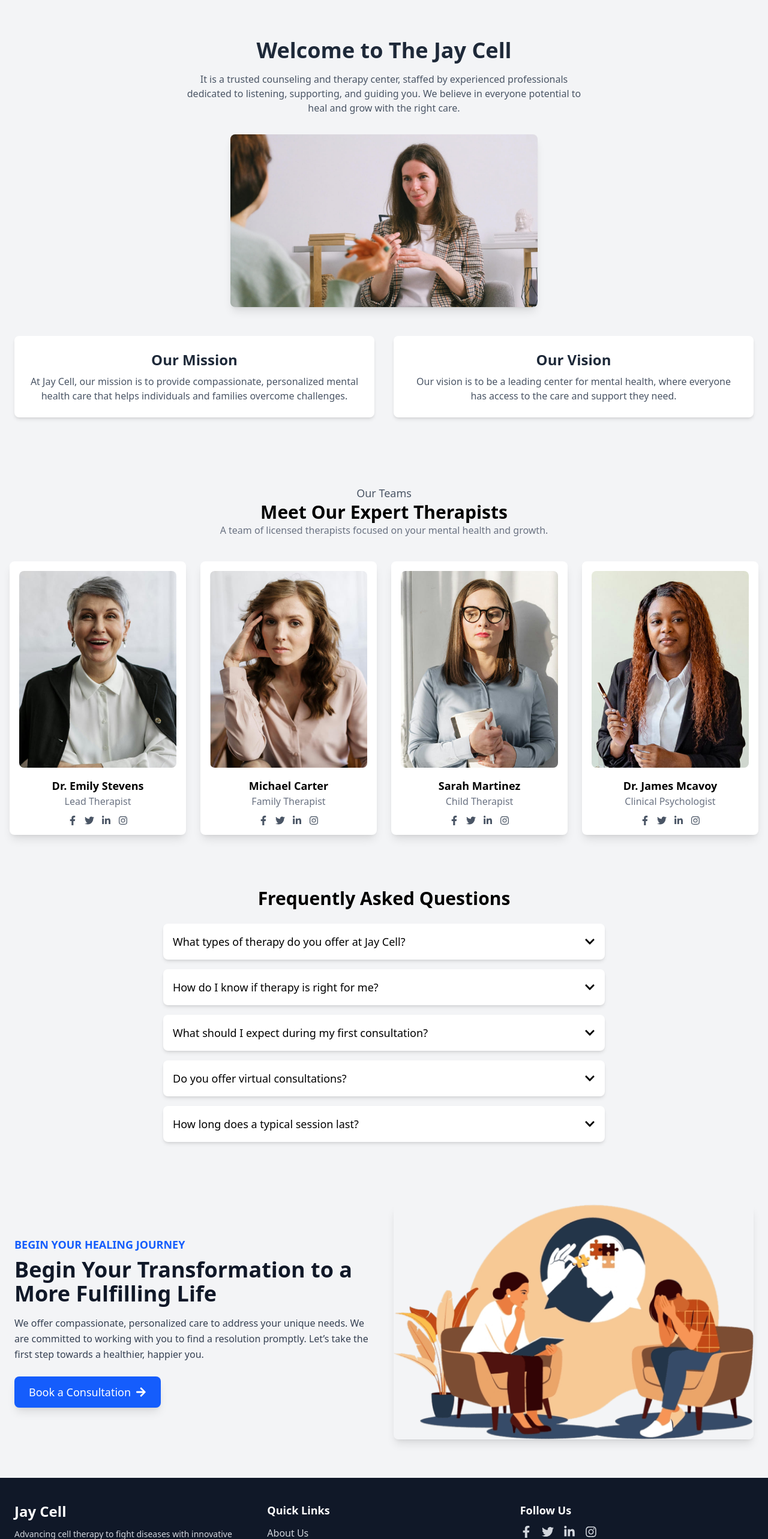
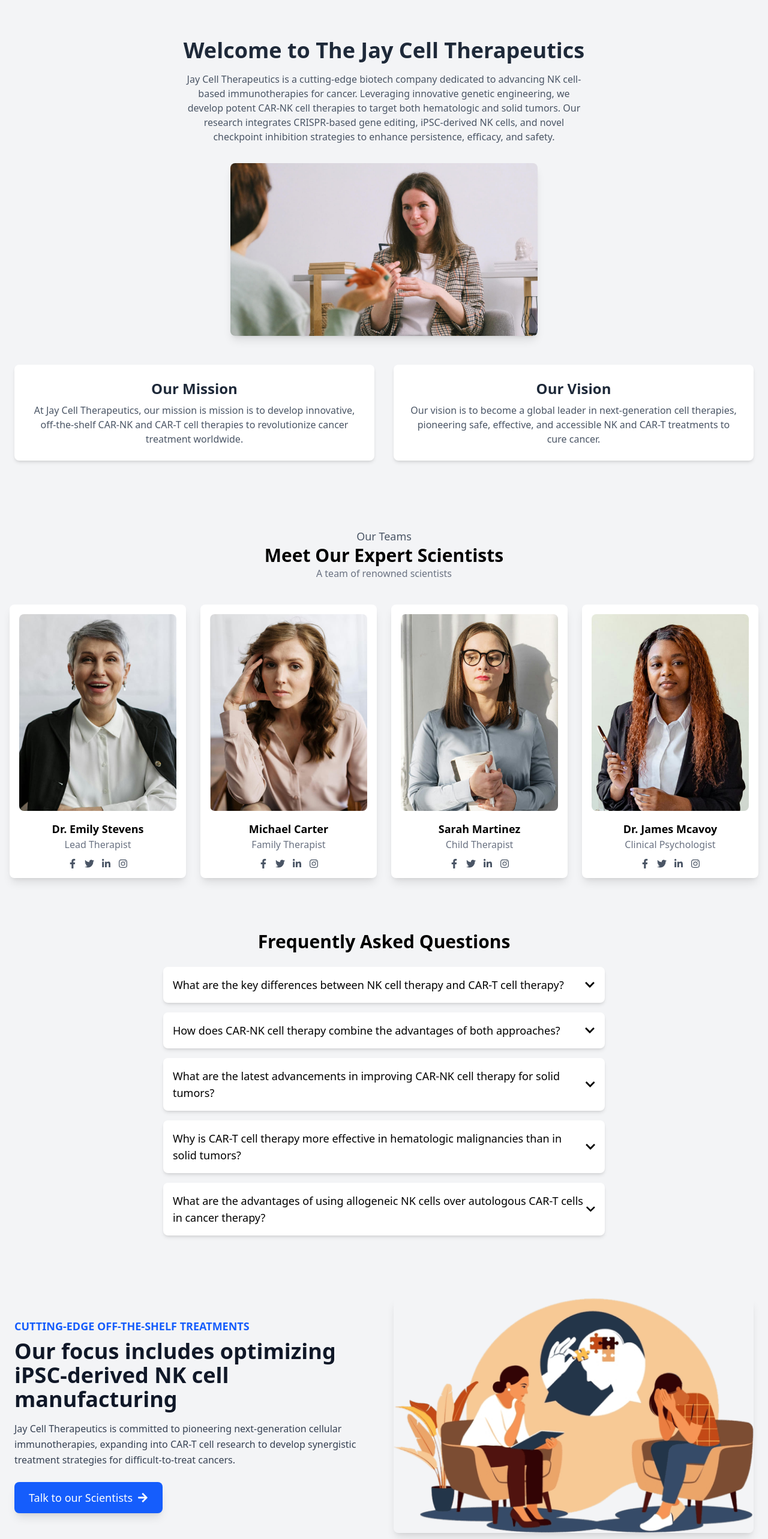
Before and after one commit to arun-9/jay-cell-therapeutics, a React (Vite) app: page /about in a window 1280 px wide. Shown: the part 120-2686 px from the top of the page at 60% size. Built offline with nearby package versions, Linux system fonts and the light colour scheme.

Commit message:
verbiage changes

```diff
--- a/src/components/AboutPageComponent/AboutSection.jsx
+++ b/src/components/AboutPageComponent/AboutSection.jsx
@@ -12,7 +12,7 @@ const AboutSection = () => {
           transition={{ duration: 1 }}
           className="text-4xl font-extrabold text-gray-800"
         >
-          Welcome to The Jay Cell
+          Welcome to The Jay Cell Therapeutics
         </motion.h2>
         <motion.p
           initial={{ opacity: 0, y: 20 }}
@@ -20,9 +20,13 @@ const AboutSection = () => {
           transition={{ duration: 1, delay: 0.3 }}
           className="mt-4 text-gray-600 max-w-2xl mx-auto"
         >
-          It is a trusted counseling and therapy center, staffed by experienced
-          professionals dedicated to listening, supporting, and guiding you. We
-          believe in everyone potential to heal and grow with the right care.
+          Jay Cell Therapeutics is a cutting-edge biotech company dedicated to
+          advancing NK cell-based immunotherapies for cancer. Leveraging
+          innovative genetic engineering, we develop potent CAR-NK cell
+          therapies to target both hematologic and solid tumors. Our research
+          integrates CRISPR-based gene editing, iPSC-derived NK cells, and novel
+          checkpoint inhibition strategies to enhance persistence, efficacy, and
+          safety.
         </motion.p>
 
         {/* Image */}
@@ -49,9 +53,9 @@ const AboutSection = () => {
           >
             <h3 className="text-2xl font-bold text-gray-800">Our Mission</h3>
             <p className="mt-2 text-gray-600">
-              At Jay Cell, our mission is to provide compassionate, personalized
-              mental health care that helps individuals and families overcome
-              challenges.
+              At Jay Cell Therapeutics, our mission is mission is to develop
+              innovative, off-the-shelf CAR-NK and CAR-T cell therapies to
+              revolutionize cancer treatment worldwide.
             </p>
           </motion.div>
           <motion.div
@@ -62,8 +66,9 @@ const AboutSection = () => {
           >
             <h3 className="text-2xl font-bold text-gray-800">Our Vision</h3>
             <p className="mt-2 text-gray-600">
-              Our vision is to be a leading center for mental health, where
-              everyone has access to the care and support they need.
+              Our vision is to become a global leader in next-generation cell
+              therapies, pioneering safe, effective, and accessible NK and CAR-T
+              treatments to cure cancer.
             </p>
           </motion.div>
         </div>
--- a/src/components/AboutPageComponent/CTASection.jsx
+++ b/src/components/AboutPageComponent/CTASection.jsx
@@ -13,16 +13,16 @@ const CTASection = () => {
           className="md:w-1/2 text-left"
         >
           <p className="text-lg text-blue-600 font-semibold">
-            BEGIN YOUR HEALING JOURNEY
+            CUTTING-EDGE OFF-THE-SHELF TREATMENTS
           </p>
           <h2 className="text-3xl md:text-4xl font-bold mt-2 text-gray-900">
-            Begin Your Transformation to a More Fulfilling Life
+            Our focus includes optimizing iPSC-derived NK cell manufacturing
           </h2>
           <p className="text-gray-700 mt-4 leading-relaxed">
-            We offer compassionate, personalized care to address your unique
-            needs. We are committed to working with you to find a resolution
-            promptly. Let’s take the first step towards a healthier, happier
-            you.
+            Jay Cell Therapeutics is committed to pioneering next-generation
+            cellular immunotherapies, expanding into CAR-T cell research to
+            develop synergistic treatment strategies for difficult-to-treat
+            cancers.
           </p>
           <motion.a
             href="/contact-us"
@@ -31,7 +31,7 @@ const CTASection = () => {
             className="mt-6 inline-flex items-center gap-2 bg-blue-600 text-white px-6 py-3 rounded-lg shadow-lg text-lg font-medium transition-all hover:bg-blue-700 hover:shadow-xl"
           >
             <span className="relative group">
-              Book a Consultation
+              Talk to our Scientists
               <span className="absolute left-0 bottom-0 w-0 h-0.5 bg-white transition-all group-hover:w-full"></span>
             </span>
             <motion.span
--- a/src/components/AboutPageComponent/FAQAccordion.jsx
+++ b/src/components/AboutPageComponent/FAQAccordion.jsx
@@ -3,30 +3,35 @@ import { FaChevronDown } from "react-icons/fa";
 
 const faqs = [
   {
-    question: "What types of therapy do you offer at Jay Cell?",
+    question:
+      "What are the key differences between NK cell therapy and CAR-T cell therapy?",
     answer:
-      "We offer a range of therapeutics, including regenerative medicine, cell therapy, and personalized treatments tailored to individual needs."
+      "NK (Natural Killer) cell therapy utilizes innate immune cells that can recognize and kill tumor cells without prior sensitization, while CAR-T (Chimeric Antigen Receptor T) cell therapy uses genetically engineered T cells that are specifically designed to target cancer cells expressing a particular antigen. ",
   },
   {
-    question: "How do I know if therapy is right for me?",
+    question:
+      "How does CAR-NK cell therapy combine the advantages of both approaches?",
     answer:
-      "If you are facing health challenges or seeking innovative treatments, a consultation with our specialists can help determine the best approach for you."
+      "CAR-NK cell therapy integrates the antigen-specific targeting ability of CAR-T cells with the natural cytotoxicity and safety profile of NK cells. By engineering NK cells with a chimeric antigen receptor (CAR), they gain enhanced specificity and persistence in targeting cancer cells while maintaining their ability to kill through innate mechanisms",
   },
   {
-    question: "What should I expect during my first consultation?",
+    question:
+      "What are the latest advancements in improving CAR-NK cell therapy for solid tumors?",
     answer:
-      "Your first consultation will involve a comprehensive assessment of your condition, medical history, and potential treatment options available at Jey Cell."
+      "Recent advancements include genetic modifications to improve persistence (e.g., IL-15 secretion), strategies to overcome immunosuppressive signals (e.g., knocking down TGF-β signaling), and combination therapies with checkpoint inhibitors or monoclonal antibodies.",
   },
   {
-    question: "Do you offer virtual consultations?",
+    question:
+      "Why is CAR-T cell therapy more effective in hematologic malignancies than in solid tumors?",
     answer:
-      "Yes, we offer online consultations for patients who are unable to visit our clinic in person."
+      "CAR-T cells have shown remarkable success in treating blood cancers like leukemia and lymphoma because these malignancies present well-defined target antigens (e.g., CD19, BCMA) that are easily accessible.",
   },
   {
-    question: "How long does a typical session last?",
+    question:
+      "What are the advantages of using allogeneic NK cells over autologous CAR-T cells in cancer therapy?",
     answer:
-      "A standard session typically lasts between 45 minutes to an hour, depending on the type of therapy or consultation."
-  }
+      "NK cells can be pre-manufactured and stored for immediate use, whereas CAR-T therapy requires a time-consuming patient-specific manufacturing process.",
+  },
 ];
 
 export default function FAQAccordion() {
--- a/src/components/AboutPageComponent/TeamMember.jsx
+++ b/src/components/AboutPageComponent/TeamMember.jsx
@@ -3,7 +3,7 @@ import {
   FaFacebookF,
   FaTwitter,
   FaLinkedinIn,
-  FaInstagram
+  FaInstagram,
 } from "react-icons/fa";
 
 const team = [
@@ -11,26 +11,26 @@ const team = [
     image: "/team-item-1.jpg",
     name: "Dr. Emily Stevens",
     role: "Lead Therapist",
-    delay: 0
+    delay: 0,
   },
   {
     image: "/team-item-2.jpg",
     name: "Michael Carter",
     role: "Family Therapist",
-    delay: 0.2
+    delay: 0.2,
   },
   {
     image: "/team-item-3.jpg",
     name: "Sarah Martinez",
     role: "Child Therapist",
-    delay: 0.4
+    delay: 0.4,
   },
   {
     image: "/team-item-4.jpg",
     name: "Dr. James Mcavoy",
     role: "Clinical Psychologist",
-    delay: 0.6
-  }
+    delay: 0.6,
+  },
 ];
 
 // Individual Team Member Component
@@ -80,11 +80,8 @@ const TeamSection = () => {
           transition={{ duration: 0.6 }}
         >
           <p className="text-lg text-gray-600">Our Teams</p>
-          <h3 className="text-3xl font-bold">Meet Our Expert Therapists</h3>
-          <p className="text-gray-500">
-            A team of licensed therapists focused on your mental health and
-            growth.
-          </p>
+          <h3 className="text-3xl font-bold">Meet Our Expert Scientists</h3>
+          <p className="text-gray-500">A team of renowned scientists</p>
         </motion.div>
 
         {/* Animated Team Members Grid */}
@@ -96,8 +93,8 @@ const TeamSection = () => {
             hidden: { opacity: 0 },
             visible: {
               opacity: 1,
-              transition: { staggerChildren: 0.2 }
-            }
+              transition: { staggerChildren: 0.2 },
+            },
           }}
         >
           {team.map((member, index) => (
--- a/src/components/AboutUs.jsx
+++ b/src/components/AboutUs.jsx
@@ -10,16 +10,19 @@ const AboutUs = () => {
           animate={{ opacity: 1, y: 0 }}
           transition={{ duration: 0.8 }}
         >
-          <p className="text-lg text-blue-600 font-semibold">About Jay Cell</p>
+          <p className="text-lg text-blue-600 font-semibold">
+            About Jay Cell Therapeutics
+          </p>
           <h3 className="text-3xl md:text-4xl font-bold mt-2 text-gray-900">
-            We Provide Professional, Dedicated, And Experienced Psychological
-            Support
+            Each cell therapy we develop is uniquely designed for each patient,
+            harnessing the power of the immune system to target and attack
+            cancer.
           </h3>
           <p className="mt-4 text-gray-700 leading-relaxed">
-            It is a trusted counseling and therapy center, staffed by
-            experienced professionals dedicated to listening, supporting, and
-            guiding you. We believe in everyone potential to heal and grow with
-            the right care.
+            Our broad and diversified pipeline includes research to discover
+            novel ways to improve patients’ responses to cell therapy, different
+            cell therapy modalities, and ways to increase the speed of our
+            manufacturing efforts.
           </p>
         </motion.div>
 
--- a/src/components/Footer.jsx
+++ b/src/components/Footer.jsx
@@ -4,7 +4,7 @@ import {
   FaFacebookF,
   FaTwitter,
   FaLinkedinIn,
-  FaInstagram
+  FaInstagram,
 } from "react-icons/fa";
 
 const Footer = () => {
@@ -18,10 +18,12 @@ const Footer = () => {
             animate={{ opacity: 1, y: 0 }}
             transition={{ duration: 1 }}
           >
-            <h2 className="text-2xl font-bold text-white">Jay Cell</h2>
+            <h2 className="text-2xl font-bold text-white">
+              Jay Cell Therapeutics
+            </h2>
             <p className="mt-3 text-sm">
               Advancing cell therapy to fight diseases with innovative
-              technology.
+              technology
             </p>
           </motion.div>
 
@@ -91,7 +93,8 @@ const Footer = () => {
 
         {/* Bottom Line */}
         <div className="mt-8 border-t border-gray-700 pt-4 text-center text-sm">
-          © {new Date().getFullYear()} Jay Cell. All Rights Reserved.
+          © {new Date().getFullYear()} Jay Cell Therapeutics. All Rights
+          Reserved.
         </div>
       </div>
     </footer>
--- a/src/components/TechnologyPageComponent/TechnologyContent.jsx
+++ b/src/components/TechnologyPageComponent/TechnologyContent.jsx
@@ -75,7 +75,7 @@ const TechnologyContent = () => {
             animate={{ opacity: 1, y: 0 }}
             transition={{ duration: 0.6 }}
           >
-            Jay Cell’s Advanced CAR-NK Therapy
+            Jay Cell Therapeutics Advanced CAR-NK Therapy
           </motion.h2>
           <div className="overflow-x-auto mt-6">
             <table className="w-full border-collapse bg-white shadow-lg">
@@ -118,8 +118,8 @@ const TechnologyContent = () => {
             Off-the-Shelf Manufacturing
           </motion.h2>
           <p className="mt-4 text-lg text-gray-700 text-center leading-relaxed">
-            Jay Cell’s proprietary platform enables scalable, allogeneic NK cell
-            production for rapid, off-the-shelf use.
+            Jay Cell Therapeutics proprietary platform enables scalable,
+            allogeneic NK cell production for rapid, off-the-shelf use.
           </p>
 
           {/* Manufacturing Steps */}
@@ -141,32 +141,32 @@ const TechnologyContent = () => {
               {
                 step: "1 | Collect & Isolate",
                 description:
-                  "NK cells collected from healthy donors by leukapheresis."
+                  "NK cells collected from healthy donors by leukapheresis.",
               },
               {
                 step: "2 | Activate",
                 description:
-                  "NK cell expansion using proprietary stimulatory cells."
+                  "NK cell expansion using proprietary stimulatory cells.",
               },
               {
                 step: "3 | Engineer",
                 description:
-                  "Expanded NK cells are transduced to express mbIL-15 and CAR."
+                  "Expanded NK cells are transduced to express mbIL-15 and CAR.",
               },
               {
                 step: "4 | Expand",
-                description: "Continued expansion driven by mbIL-15."
+                description: "Continued expansion driven by mbIL-15.",
               },
               {
                 step: "5 | Cryopreserve",
                 description:
-                  "Harvesting and cryopreservation of final cell product."
+                  "Harvesting and cryopreservation of final cell product.",
               },
               {
                 step: "6 | Thaw & Administer",
                 description:
-                  "NK product candidate is thawed for off-the-shelf administration to patients."
-              }
+                  "NK product candidate is thawed for off-the-shelf administration to patients.",
+              },
             ].map((step, index) => (
               <motion.div
                 key={index}
@@ -218,18 +218,18 @@ const TechnologyContent = () => {
               {
                 title: "Enhanced Tumor Recognition",
                 description:
-                  "Advanced NK cell engineering improves precision in identifying and attacking cancer cells."
+                  "Advanced NK cell engineering improves precision in identifying and attacking cancer cells.",
               },
               {
                 title: "Scalable & Abundant Supply",
                 description:
-                  "Allogeneic NK cells are expanded efficiently for off-the-shelf availability."
+                  "Allogeneic NK cells are expanded efficiently for off-the-shelf availability.",
               },
               {
                 title: "Longer Persistence & Activity",
                 description:
-                  "Optimized persistence allows NK cells to remain active in the body for sustained response."
-              }
+                  "Optimized persistence allows NK cells to remain active in the body for sustained response.",
+              },
             ].map((item, index) => (
               <motion.div
                 key={index}
```
Also changed, not shown: src/components/Navbar.jsx (+4 -4 lines).
